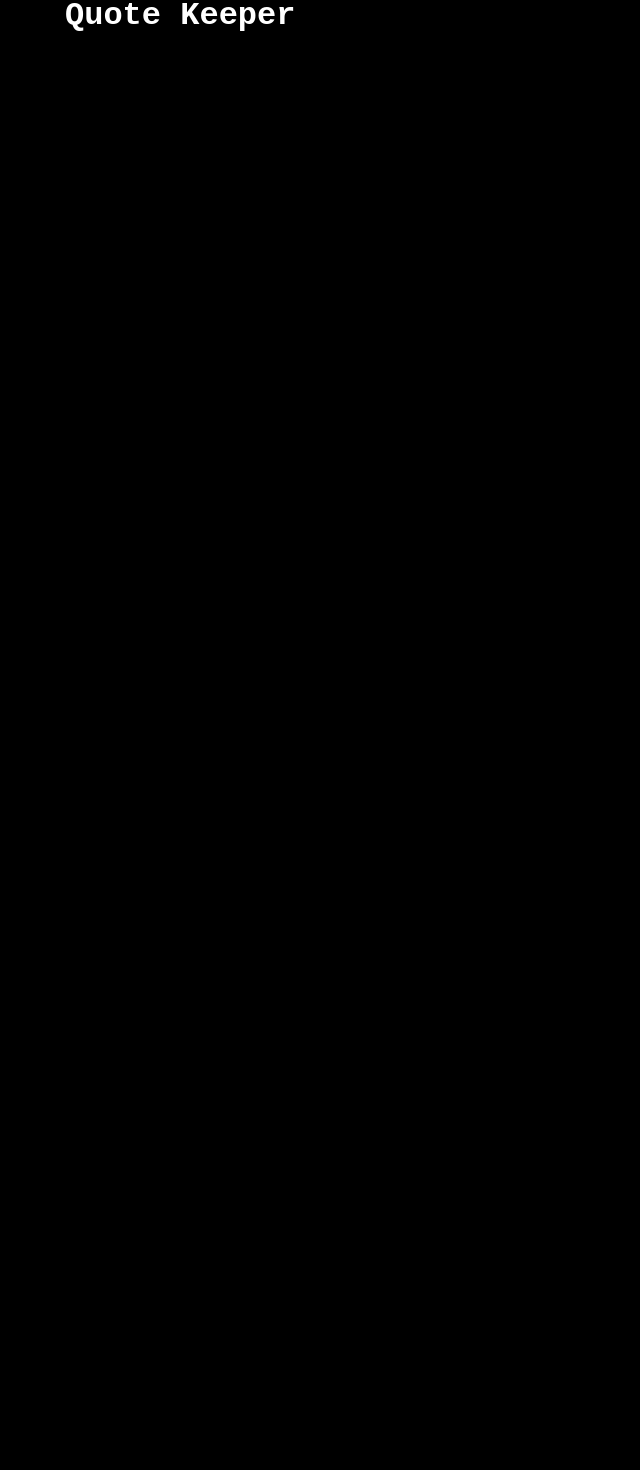
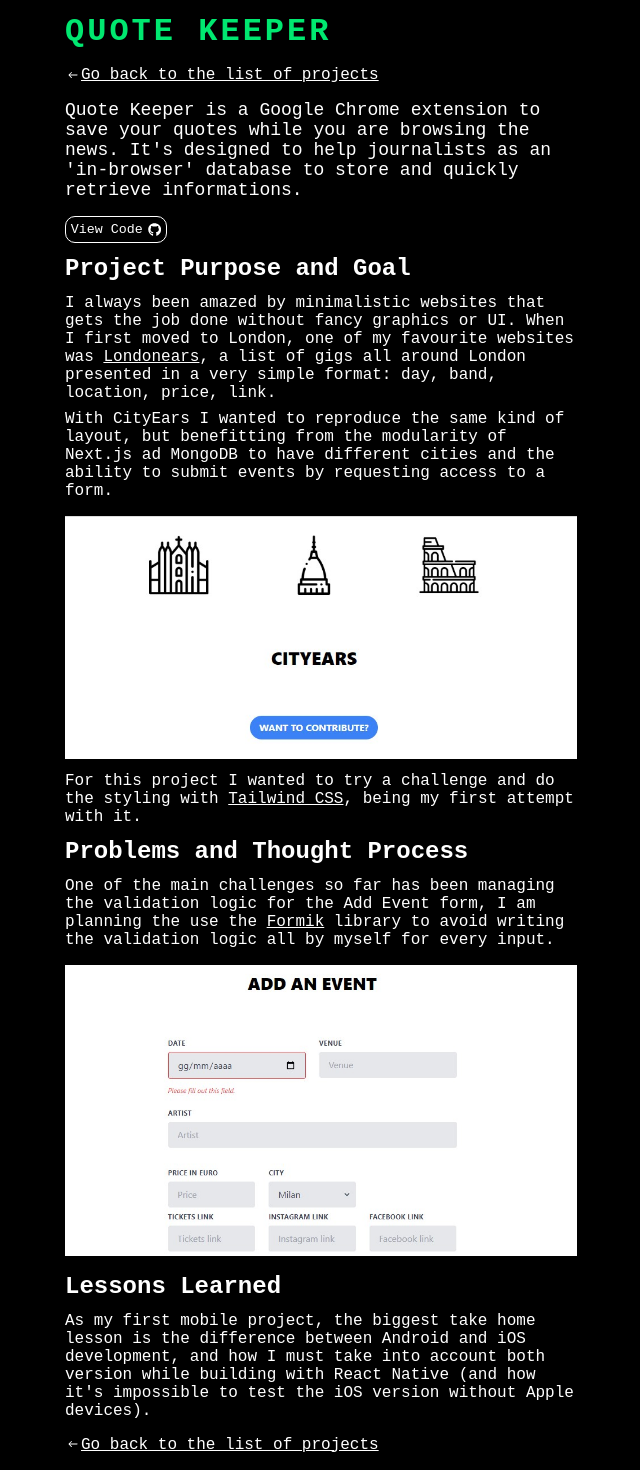
Before and after one commit to damianobacci/portfolio, a Next.js app: page /projects/quote-keeper in a window 1280 px wide. Shown: the part 37-1507 px from the top of the page, without its empty margins (319-959 px from the left). Before the commit the page ends 800 px from the top, so only its background shows below. Built offline with nearby package versions, Linux system fonts and the light colour scheme.

Commit message:
Quote Keeper page

```diff
--- a/app/globals.css
+++ b/app/globals.css
@@ -9,6 +9,7 @@
   background-color: black;
   font-family: "IBM Plex Mono", monospace;
   overflow-y: scroll;
+  padding: 0.5em 1em;
 }
 
 nav > ul {
@@ -64,6 +65,7 @@
   body {
     width: 40vw;
     margin: 1rem auto;
+    padding: 0;
   }
 }
 
--- a/app/projects/page.js
+++ b/app/projects/page.js
@@ -21,7 +21,7 @@
       />
       <ProjectBox
         title="Quote Keeper"
-        description="Quote Keeper is a Google Chrome extension to save your quotes while you are browsing the news. It's designed to help journalists as an 'in-browser' database to store and quickly retrieve informations."
+        description="Quote Keeper is a Google Chrome extension to save your quotes while you are browsing the news."
         more="/projects/quote-keeper"
       />
       <ProjectBox
--- a/app/projects/quote-keeper/page.js
+++ b/app/projects/quote-keeper/page.js
@@ -1,3 +1,63 @@
+import ProjectHeader from "@/components/UI/ProjectHeader";
+import ProjectImage from "@/components/UI/ProjectImage";
+import ProjectFooter from "@/components/UI/ProjectFooter";
+import OutlineButton from "@/components/UI/OutlineButton";
+
 export default function QuoteKeeper() {
-  return <h1>Quote Keeper</h1>;
+  return (
+    <main>
+      <ProjectHeader
+        title="Quote Keeper"
+        description="Quote Keeper is a Google Chrome extension to save your quotes while you are browsing the news. It's designed to help journalists as an 'in-browser' database to store and quickly retrieve informations."
+      />
+      <OutlineButton
+        icon="code"
+        link="https://github.com/damianobacci/quote-keeper"
+      >
+        View Code
+      </OutlineButton>
+      <h2 className="projectTitle">Project Purpose and Goal</h2>
+      <p className="projectParagraph">
+        I always been amazed by minimalistic websites that gets the job done
+        without fancy graphics or UI. When I first moved to London, one of my
+        favourite websites was{" "}
+        <a href="https://londonears.com/index.html">Londonears</a>, a list of
+        gigs all around London presented in a very simple format: day, band,
+        location, price, link.
+      </p>
+      <p className="projectParagraph">
+        With CityEars I wanted to reproduce the same kind of layout, but
+        benefitting from the modularity of Next.js ad MongoDB to have different
+        cities and the ability to submit events by requesting access to a form.
+      </p>
+      <ProjectImage
+        alt="Cityears"
+        link="/images/projects/cityears/cityears.jpg"
+      />
+      <p className="projectParagraph">
+        For this project I wanted to try a challenge and do the styling with{" "}
+        <a href="https://tailwindcss.com/">Tailwind CSS</a>, being my first
+        attempt with it.
+      </p>
+      <h2 className="projectTitle">Problems and Thought Process</h2>
+      <p className="projectParagraph">
+        One of the main challenges so far has been managing the validation logic
+        for the Add Event form, I am planning the use the{" "}
+        <a href="https://formik.org/">Formik</a> library to avoid writing the
+        validation logic all by myself for every input.
+      </p>
+      <ProjectImage
+        alt="Cityears"
+        link="/images/projects/cityears/cityears2.jpg"
+      />
+      <h2 className="projectTitle">Lessons Learned</h2>
+      <p className="projectParagraph">
+        As my first mobile project, the biggest take home lesson is the
+        difference between Android and iOS development, and how I must take into
+        account both version while building with React Native (and how it's
+        impossible to test the iOS version without Apple devices).
+      </p>
+      <ProjectFooter />
+    </main>
+  );
 }
--- a/components/Hero.module.css
+++ b/components/Hero.module.css
@@ -1,5 +1,9 @@
+.hero {
+  margin: 2em 0;
+}
+
 .typed {
-  font-size: 40px;
+  font-size: 30px;
 }
 
 .available {
--- a/components/Posts/PostDetails/PostHeader.js
+++ b/components/Posts/PostDetails/PostHeader.js
@@ -10,7 +10,7 @@
 
   return (
     <header>
-      <h1 style={{ marginTop: "0.5em" }}>{title}</h1>
+      <h1 style={{ marginTop: "0.8em" }}>{title}</h1>
       <time>{formattedDate}</time>
       <div style={{ marginTop: "1em", marginBottom: "1em" }}>
         <Link href="/blog">
```
Also changed, not shown: app/projects/ecowatcher/page.js (+29 -29 lines), components/Hero.js (+4 -5 lines), public/images/projects/quote-keeper/quote-keeper.jpg (added).
